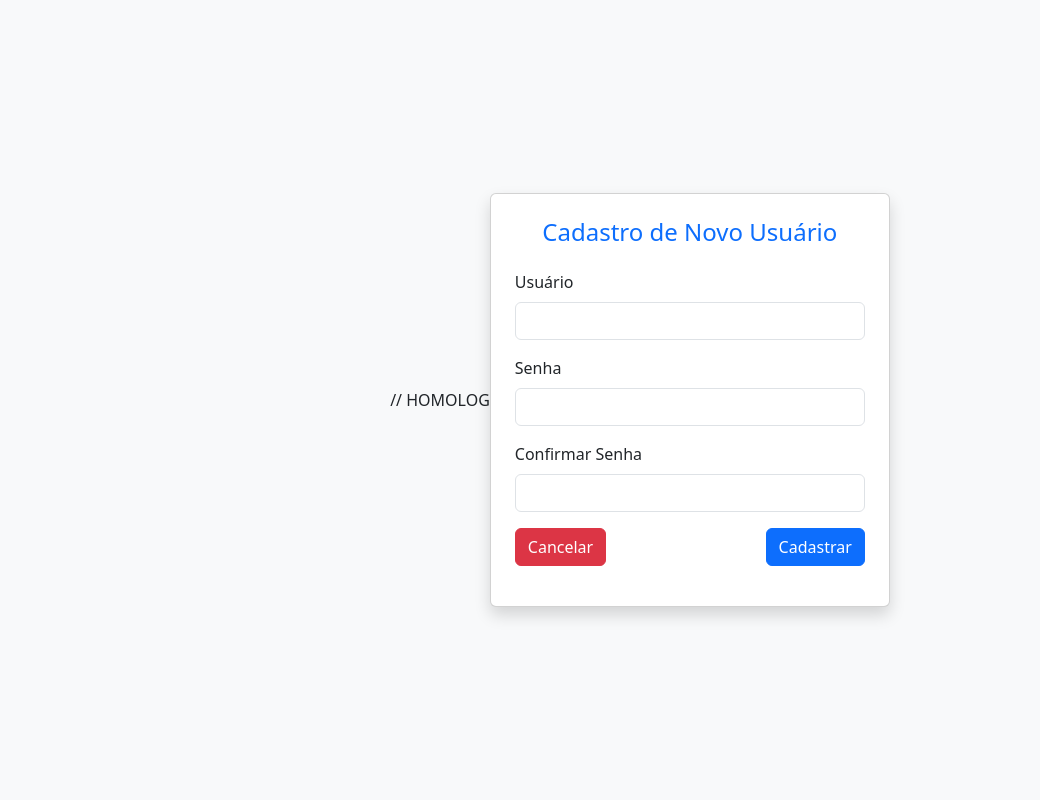
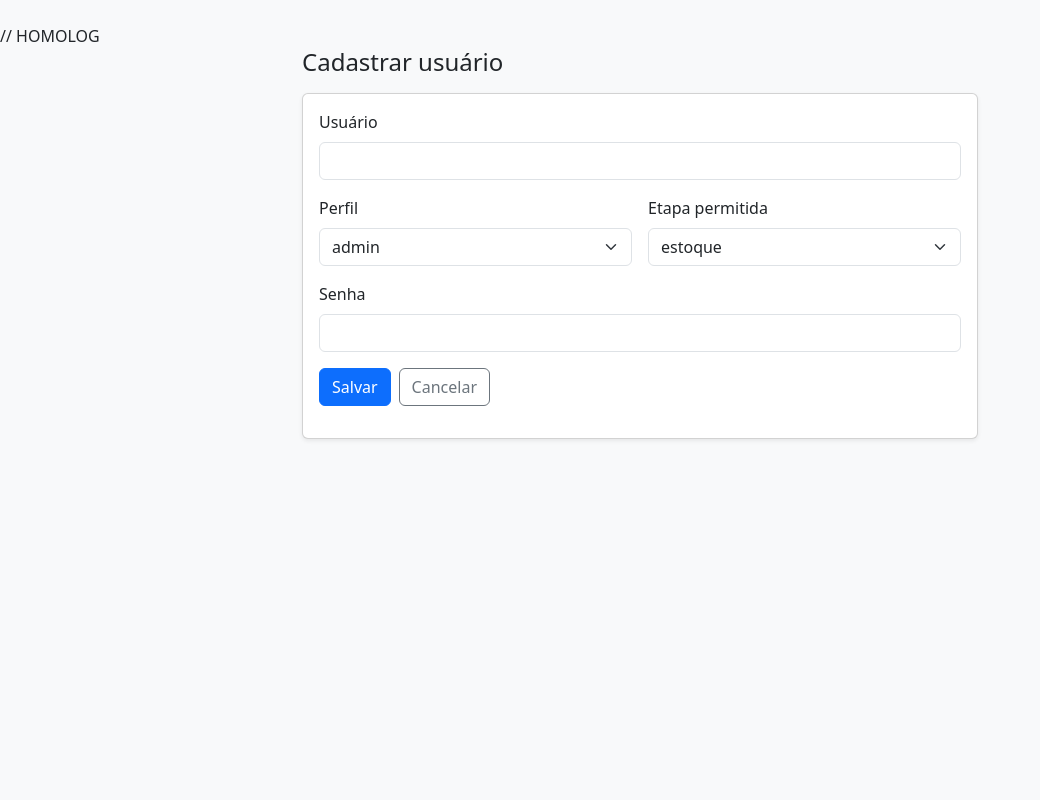
Before and after one commit to jozimar-dotcom/bip, a PHP site: page /cadastrar_usuario.php in a window 1280 px wide. Shown: the whole page, without its empty margins (0-1040 px from the left). Run offline with PHP 8.4, Linux system fonts and the light colour scheme; the visitor is signed in with stand-in values (Sample User, id 1).

Commit message:
Update cadastrar_usuario.php

```diff
--- a/public/cadastrar_usuario.php
+++ b/public/cadastrar_usuario.php
@@ -1,100 +1,81 @@
 <?php
+declare(strict_types=1);
 session_start();
-require_once '../config/config.php';
+require_once __DIR__ . '/../config/config.php';
 
-if (!isset($_SESSION['usuario']) || $_SESSION['perfil'] !== 'admin') {
-    header('Location: index.php');
-    exit;
-}
+if (empty($_SESSION['usuario']) || ($_SESSION['perfil'] ?? '') !== 'admin') { header('HTTP/1.1 403'); echo 'Acesso negado.'; exit; }
 
-if ($_SERVER['REQUEST_METHOD'] === 'POST') {
-    $usuario = trim($_POST['usuario']);
-    $senha = $_POST['senha'];
-    $confirmarSenha = $_POST['confirmar_senha'];
+$conn->setAttribute(PDO::ATTR_ERRMODE, PDO::ERRMODE_EXCEPTION);
 
-    if ($senha !== $confirmarSenha) {
-        $_SESSION['msg'] = 'As senhas não coincidem!';
-        header('Location: cadastrar_usuario.php');
-        exit;
-    }
+$PERFIS = ['admin','user','conferente'];
+$ETAPAS = ['estoque','embalagem','conferencia','admin'];
 
-    if (strlen($senha) < 4) {
-        $_SESSION['msg'] = 'A senha deve ter no mínimo 4 caracteres.';
-        header('Location: cadastrar_usuario.php');
-        exit;
-    }
+if (empty($_SESSION['csrf'])) $_SESSION['csrf'] = bin2hex(random_bytes(16));
+$csrf = $_SESSION['csrf'];
 
-    $senhaHash = password_hash($senha, PASSWORD_DEFAULT);
-    $perfil = 'user'; // perfil padrão
+$msg = '';
+if ($_SERVER['REQUEST_METHOD']==='POST') {
+  if (!hash_equals($csrf, $_POST['__csrf'] ?? '')) { $msg = 'Falha de segurança.'; }
+  else {
+    try {
+      $usuario = trim($_POST['usuario'] ?? '');
+      $perfil  = trim($_POST['perfil']  ?? '');
+      $etapa   = trim($_POST['etapa_permitida'] ?? '');
+      $senha   = (string)($_POST['senha'] ?? '');
 
-    $stmt = $conn->prepare("INSERT INTO usuarios (usuario, senha, perfil) VALUES (?, ?, ?)");
-    if ($stmt->execute([$usuario, $senhaHash, $perfil])) {
-        header('Location: usuarios.php');
-        exit;
-    } else {
-        $_SESSION['msg'] = 'Erro ao cadastrar o usuário.';
-        header('Location: cadastrar_usuario.php');
-        exit;
+      if ($usuario==='' || $senha==='') throw new Exception('Informe usuário e senha.');
+      if (!in_array($perfil, $PERFIS, true)) throw new Exception('Perfil inválido.');
+      if (!in_array($etapa, $ETAPAS, true)) throw new Exception('Etapa inválida.');
+
+      $st = $conn->prepare("SELECT COUNT(*) FROM usuarios WHERE usuario=?");
+      $st->execute([$usuario]);
+      if ((int)$st->fetchColumn() > 0) throw new Exception('Usuário já existe.');
+
+      $hash = password_hash($senha, PASSWORD_DEFAULT);
+      $ins = $conn->prepare("INSERT INTO usuarios (usuario, senha, perfil, etapa_permitida, criado_em) VALUES (?,?,?,?,NOW())");
+      $ins->execute([$usuario, $hash, $perfil, $etapa]);
+
+      header('Location: usuarios.php'); exit;
+    } catch (Throwable $e) { $msg = 'Erro: '.$e->getMessage(); }
   }
 }
 ?>
-
-<!DOCTYPE html>
-<html lang="pt-BR">
-<head>
-    <meta charset="UTF-8">
-    <title>Cadastrar Usuário</title>
-    <meta name="viewport" content="width=device-width, initial-scale=1.0">
-    <link href="https://cdn.jsdelivr.net/npm/bootstrap@5.3.0/dist/css/bootstrap.min.css" rel="stylesheet">
-</head>
-<body class="bg-light d-flex justify-content-center align-items-center vh-100">
-<div class="card shadow p-4" style="width: 100%; max-width: 400px;">
-    <h4 class="mb-4 text-center text-primary">Cadastro de Novo Usuário</h4>
-
-    <?php if (isset($_SESSION['msg'])): ?>
-        <div class="alert alert-danger">
-            <?= htmlspecialchars($_SESSION['msg']); unset($_SESSION['msg']); ?>
+<!DOCTYPE html><html lang="pt-BR"><head>
+<meta charset="utf-8"><meta name="viewport" content="width=device-width, initial-scale=1">
+<title>Cadastrar usuário</title>
+<link href="https://cdn.jsdelivr.net/npm/bootstrap@5.3.3/dist/css/bootstrap.min.css" rel="stylesheet">
+</head><body class="bg-light py-4">
+<div class="container" style="max-width:700px">
+  <h1 class="h4 mb-3">Cadastrar usuário</h1>
+  <?php if ($msg): ?><div class="alert alert-info"><?= htmlspecialchars($msg) ?></div><?php endif; ?>
+  <div class="card shadow-sm p-3">
+    <form method="post" class="row g-3">
+      <input type="hidden" name="__csrf" value="<?= htmlspecialchars($csrf) ?>">
+      <div class="col-12">
+        <label class="form-label">Usuário</label>
+        <input name="usuario" class="form-control" required>
       </div>
-    <?php endif; ?>
-
-    <form method="POST" id="formCadastro">
-        <div class="mb-3">
-            <label for="usuario" class="form-label">Usuário</label>
-            <input type="text" name="usuario" id="usuario" class="form-control" required>
+      <div class="col-md-6">
+        <label class="form-label">Perfil</label>
+        <select name="perfil" class="form-select" required>
+          <?php foreach ($PERFIS as $p): ?><option value="<?= $p ?>"><?= $p ?></option><?php endforeach; ?>
+        </select>
       </div>
-
-        <div class="mb-3">
-            <label for="senha" class="form-label">Senha</label>
-            <input type="password" name="senha" id="senha" class="form-control" required minlength="4">
+      <div class="col-md-6">
+        <label class="form-label">Etapa permitida</label>
+        <select name="etapa_permitida" class="form-select" required>
+          <?php foreach ($ETAPAS as $e): ?><option value="<?= $e ?>"><?= $e ?></option><?php endforeach; ?>
+        </select>
       </div>
-
-        <div class="mb-3">
-            <label for="confirmar_senha" class="form-label">Confirmar Senha</label>
-            <input type="password" name="confirmar_senha" id="confirmar_senha" class="form-control" required>
-            <div id="erroSenha" class="form-text text-danger d-none">As senhas não coincidem.</div>
+      <div class="col-12">
+        <label class="form-label">Senha</label>
+        <input type="password" name="senha" class="form-control" required>
       </div>
-
-        <div class="d-flex justify-content-between">
-            <a href="usuarios.php" class="btn btn-danger">Cancelar</a>
-            <button type="submit" class="btn btn-primary">Cadastrar</button>
+      <div class="col-12 d-flex gap-2">
+        <button class="btn btn-primary">Salvar</button>
+        <a class="btn btn-outline-secondary" href="usuarios.php">Cancelar</a>
       </div>
     </form>
   </div>
-
-<script>
-    const senha = document.getElementById('senha');
-    const confirmar = document.getElementById('confirmar_senha');
-    const erro = document.getElementById('erroSenha');
-
-    confirmar.addEventListener('input', () => {
-        if (confirmar.value !== senha.value) {
-            confirmar.classList.add('is-invalid');
-            erro.classList.remove('d-none');
-        } else {
-            confirmar.classList.remove('is-invalid');
-            erro.classList.add('d-none');
-        }
-    });
-</script>
-</body>
-</html>
+</div>
+</body></html>
```
Lines whose indentation alone changed are shown as unchanged.
